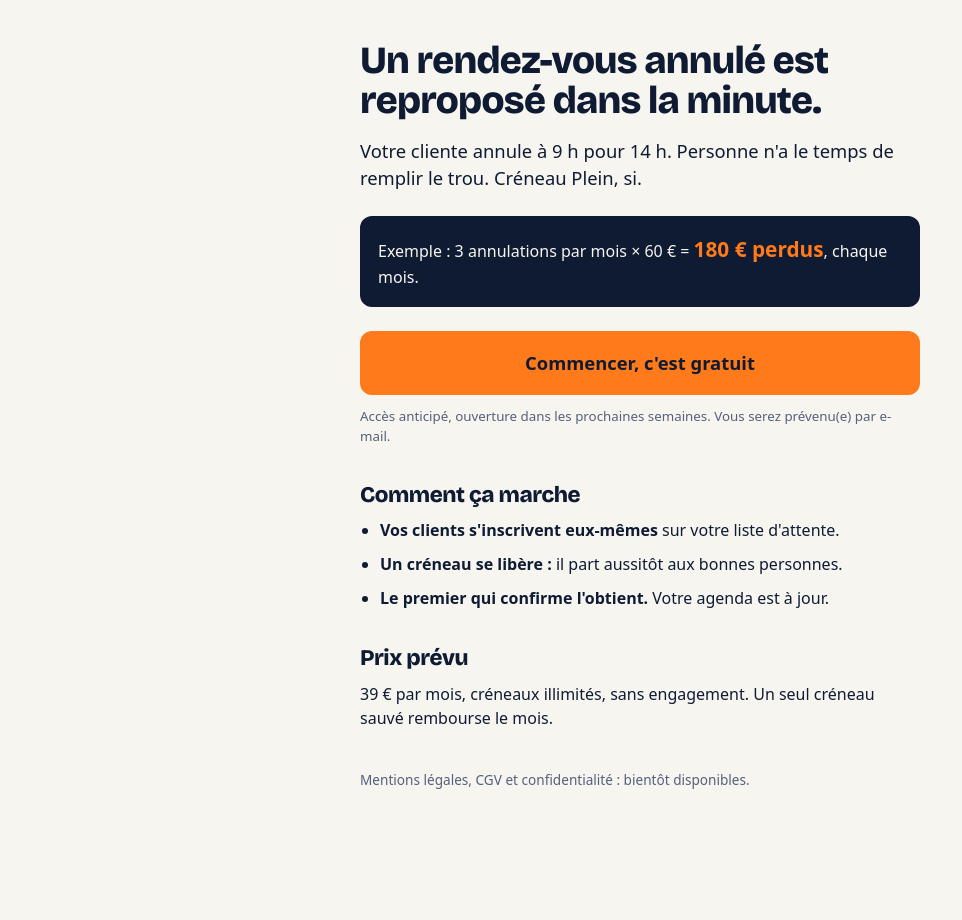
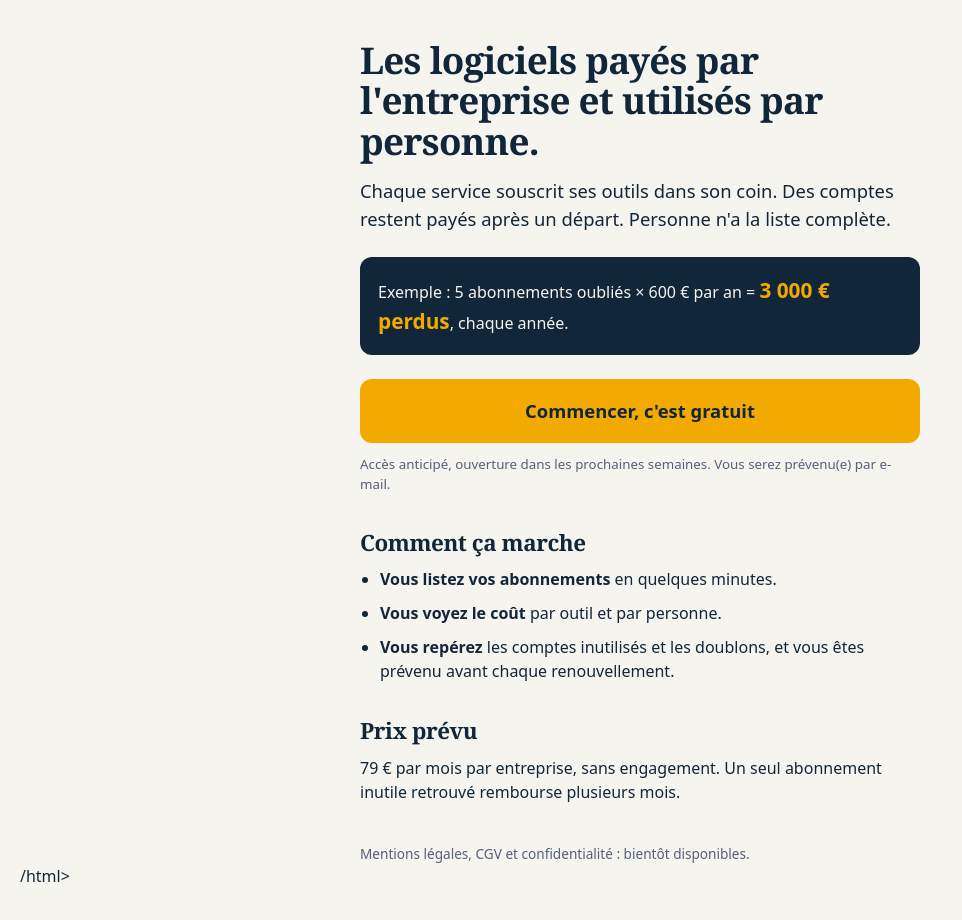
Before and after one commit to enzobento2002pro-hub/creneau-plein, a plain HTML site: page index.html in a window 1280 px wide. Shown: the whole page, without its empty margins (0-962 px from the left). Before the commit the page ends 830 px from the top, so only its background shows below. Drawn offline with nearby package versions, Linux system fonts and the light colour scheme.

Commit message:
Update index.html

```diff
--- a/index.html
+++ b/index.html
@@ -3,24 +3,22 @@
 <head>
 <meta charset="utf-8">
 <meta name="viewport" content="width=device-width,initial-scale=1">
-<title>Créneau Plein — Un rendez-vous annulé est reproposé dans la minute</title>
-<meta name="description" content="Une annulation, un créneau vide, une prestation perdue. Créneau Plein le repropose à votre liste d'attente dans la minute.">
-<meta property="og:title" content="Créneau Plein — Un rendez-vous annulé est reproposé dans la minute">
-<meta property="og:description" content="Fini les créneaux vides après une annulation. Accès anticipé.">
+<title>Licences — Les logiciels payés et utilisés par personne</title>
+<meta name="description" content="Retrouvez les abonnements logiciels oubliés, les doublons et les comptes inutilisés de votre entreprise. Accès anticipé.">
+<meta property="og:title" content="Licences — Les logiciels payés et utilisés par personne">
+<meta property="og:description" content="Combien d'abonnements payez-vous sans les utiliser ? Accès anticipé.">
 <meta property="og:type" content="website">
-<link rel="preconnect" href="https://fonts.googleapis.com">
-<link href="https://fonts.googleapis.com/css2?family=Bricolage+Grotesque:wght@500;800&display=swap" rel="stylesheet">
 <style>
 *{box-sizing:border-box;margin:0}
-body{font-family:system-ui,sans-serif;background:#f7f5f0;color:#0f1b33;line-height:1.5;padding:0 20px 40px}
+body{font-family:system-ui,sans-serif;background:#f6f4ef;color:#12263a;line-height:1.5;padding:0 20px 40px}
 main{max-width:560px;margin:0 auto}
-h1,h2{font-family:'Bricolage Grotesque',system-ui,sans-serif;letter-spacing:-.02em;line-height:1.05}
-h1{font-size:2.4rem;font-weight:800;margin:40px 0 16px}
-h2{font-size:1.4rem;font-weight:800;margin:36px 0 12px}
+h1,h2{font-family:Georgia,serif;letter-spacing:-.02em;line-height:1.1}
+h1{font-size:2.3rem;margin:40px 0 16px}
+h2{font-size:1.4rem;margin:36px 0 12px}
 .lead{font-size:1.15rem;margin-bottom:24px}
-.pain{background:#0f1b33;color:#f7f5f0;padding:18px;border-radius:12px;margin-bottom:24px}
-.pain b{color:#ff7a1a;font-size:1.3rem}
-.cta{display:block;text-align:center;background:#ff7a1a;color:#0f1b33;font-weight:800;font-size:1.15rem;padding:18px;border-radius:12px;text-decoration:none}
+.pain{background:#12263a;color:#f6f4ef;padding:18px;border-radius:12px;margin-bottom:24px}
+.pain b{color:#f2a900;font-size:1.3rem}
+.cta{display:block;text-align:center;background:#f2a900;color:#12263a;font-weight:800;font-size:1.15rem;padding:18px;border-radius:12px;text-decoration:none}
 ul{padding-left:20px}
 li{margin-bottom:10px}
 small{display:block;margin-top:12px;color:#55607a}
@@ -29,20 +27,21 @@ footer{margin-top:40px;font-size:.85rem;color:#55607a}
 </head>
 <body>
 <main>
-<h1>Un rendez-vous annulé est reproposé dans la minute.</h1>
-<p class="lead">Votre cliente annule à 9 h pour 14 h. Personne n'a le temps de remplir le trou. Créneau Plein, si.</p>
-<div class="pain">Exemple : 3 annulations par mois × 60 € = <b>180 € perdus</b>, chaque mois.</div>
-<a class="cta" href="mailto:enzobento2002pro@icloud.com?subject=Accès anticipé Créneau Plein">Commencer, c'est gratuit</a>
+<h1>Les logiciels payés par l'entreprise et utilisés par personne.</h1>
+<p class="lead">Chaque service souscrit ses outils dans son coin. Des comptes restent payés après un départ. Personne n'a la liste complète.</p>
+<div class="pain">Exemple : 5 abonnements oubliés × 600 € par an = <b>3 000 € perdus</b>, chaque année.</div>
+<a class="cta" href="mailto:enzobento2002pro@icloud.com?subject=Accès anticipé Licences">Commencer, c'est gratuit</a>
 <small>Accès anticipé, ouverture dans les prochaines semaines. Vous serez prévenu(e) par e-mail.</small>
 <h2>Comment ça marche</h2>
 <ul>
-<li><b>Vos clients s'inscrivent eux-mêmes</b> sur votre liste d'attente.</li>
-<li><b>Un créneau se libère :</b> il part aussitôt aux bonnes personnes.</li>
-<li><b>Le premier qui confirme l'obtient.</b> Votre agenda est à jour.</li>
+<li><b>Vous listez vos abonnements</b> en quelques minutes.</li>
+<li><b>Vous voyez le coût</b> par outil et par personne.</li>
+<li><b>Vous repérez</b> les comptes inutilisés et les doublons, et vous êtes prévenu avant chaque renouvellement.</li>
 </ul>
 <h2>Prix prévu</h2>
-<p>39 € par mois, créneaux illimités, sans engagement. Un seul créneau sauvé rembourse le mois.</p>
+<p>79 € par mois par entreprise, sans engagement. Un seul abonnement inutile retrouvé rembourse plusieurs mois.</p>
 <footer>Mentions légales, CGV et confidentialité : bientôt disponibles.</footer>
 </main>
 </body>
 </html>
+/html>
```
